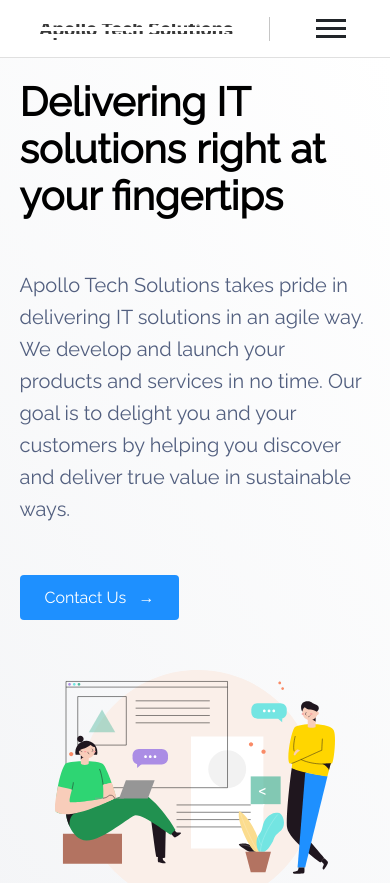
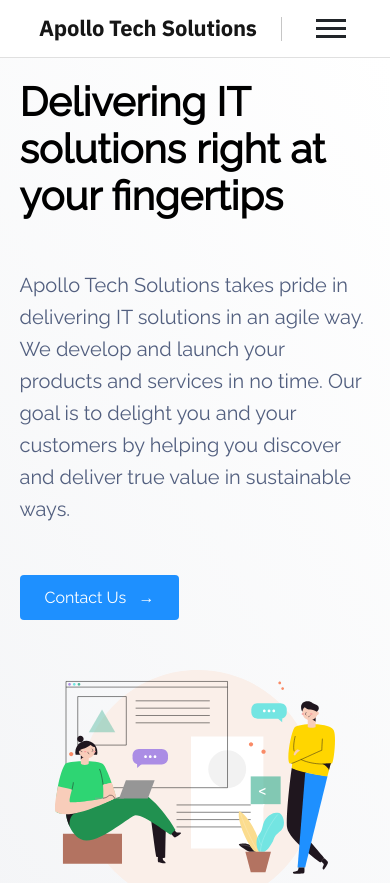
Before and after one commit to childhood2/company-website, a React (Create React App) app: page / in a window 390 px wide. Shown: the top 883 px of the page. Built offline with nearby package versions, Linux system fonts and the light colour scheme.

Commit message:
Update text style

```diff
--- a/src/styles/NavigationBar.scss
+++ b/src/styles/NavigationBar.scss
@@ -31,37 +31,18 @@
 
 .navbar__logo {
   z-index: 5;
-  font-size: 24px;
+  font-size: 28px;
   font-weight: 700;
   text-decoration: none;
-  letter-spacing: -0.02em;
+  letter-spacing: -0.01em;
   white-space: nowrap;
   font-family: "IBM Plex Sans", "Helvetica Neue", Arial, sans-serif;
   line-height: 1.2;
-  /* IBM-style 8-bar striped wordmark - thicker bars for clarity */
-  background: repeating-linear-gradient(
-    to bottom,
-    #383838 0px,
-    #383838 3px,
-    transparent 3px,
-    transparent 7px
-  );
-  -webkit-background-clip: text;
-  background-clip: text;
-  color: transparent;
-  -webkit-text-fill-color: transparent;
+  color: #161616;
 }
 
 .navbar__logo:hover {
-  background: repeating-linear-gradient(
-    to bottom,
-    #212529 0px,
-    #212529 3px,
-    transparent 3px,
-    transparent 7px
-  );
-  -webkit-background-clip: text;
-  background-clip: text;
+  color: #000000;
 }
 
 .navbar__separator {
@@ -149,7 +130,7 @@
   }
 
   .navbar__logo {
-    font-size: 20px;
+    font-size: 22px;
   }
 
   .navbar__separator {
```
